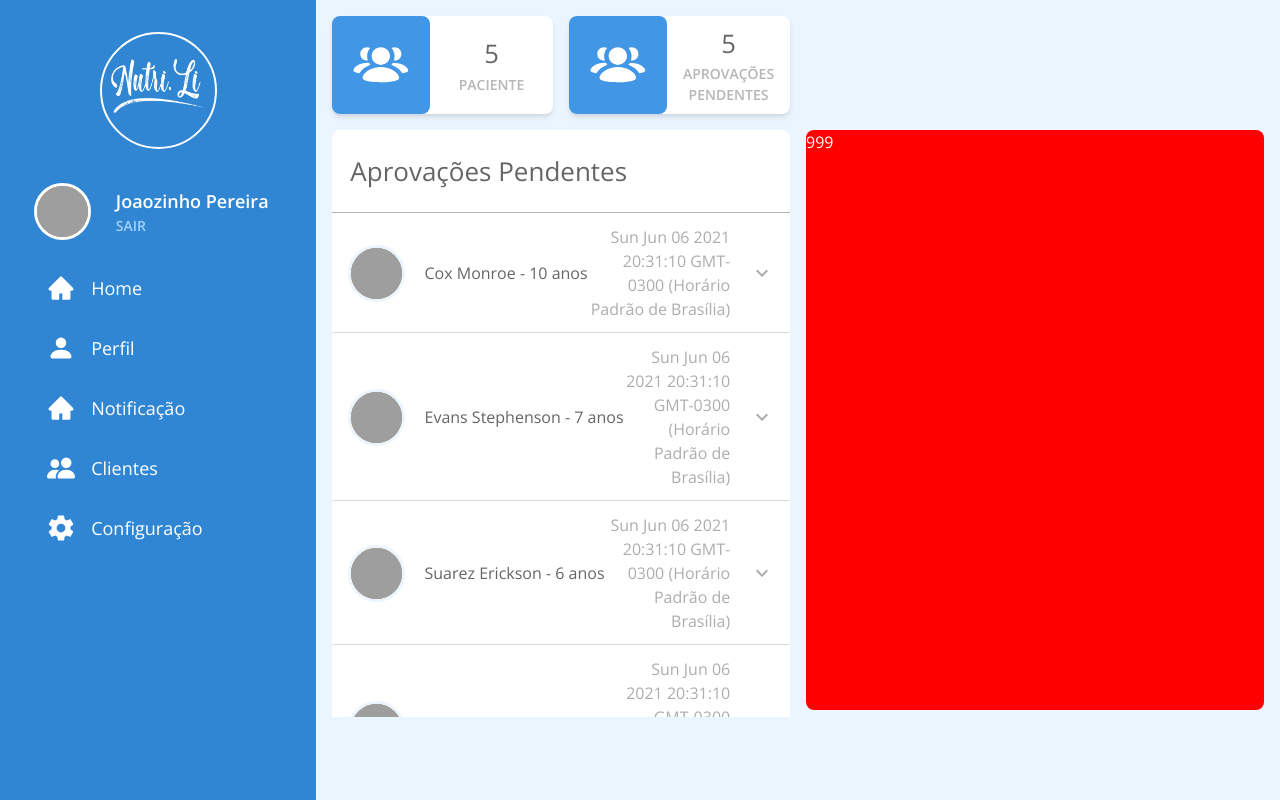
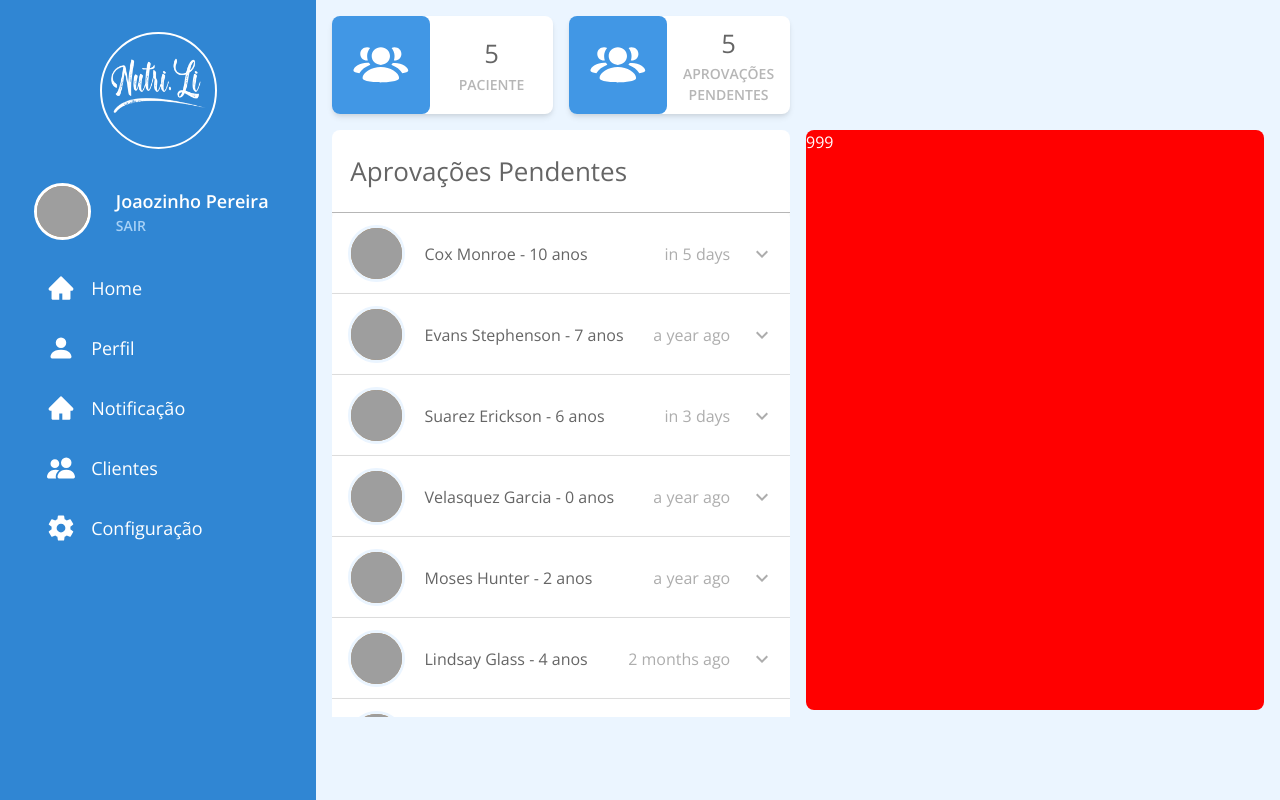
Before and after one commit to Victor-Kings/nutrili-web, a Next.js app: page /dashboard in a window 1280 px wide. Built offline with nearby package versions, Linux system fonts and the light colour scheme; grey boxes are pictures that could not be loaded.

Commit message:
formated date

```diff
--- a/package.json
+++ b/package.json
@@ -17,6 +17,7 @@
     "@svgr/cli": "^5.5.0",
     "@svgr/webpack": "^5.5.0",
     "framer-motion": "^4.1.17",
+    "moment": "^2.29.1",
     "next": "10.2.3",
     "next-images": "^1.7.0",
     "react": "17.0.2",
--- a/src/components/Accordeon.tsx
+++ b/src/components/Accordeon.tsx
@@ -13,6 +13,7 @@ import {
   Text,
   Flex,
 } from "@chakra-ui/react";
+import moment from "moment"
 
 const useStyles = makeStyles((theme: Theme) =>
   createStyles({
@@ -45,12 +46,24 @@ interface IProps {
   clients: IClients[];
 }
 
+
+function diffTimeTeste(tempo: string):string {
+
+  const date= new Date(tempo);
+
+  const dateFormated = date.toISOString().slice(0,4) + date.toISOString().slice(5,7) + date.toISOString().slice(8,10);
+  const diff = moment(dateFormated, "YYYYMD").fromNow();
+
+  return diff
+}
 export default function SimpleAccordion(props: IProps) {
+  moment.locale('pt-br');
   const classes = useStyles();
-
   return (
     <div className={classes.root} style={{overflowX: "hidden"}}>
-      {props.clients.map((values) => (
+      {props.clients.map((values) =>
+        (
+
         <Accordion  key={values._id} >
           <AccordionSummary
             expandIcon={<ExpandMoreIcon className={classes.iconArrow}/>}
@@ -69,7 +82,7 @@ export default function SimpleAccordion(props: IProps) {
                 {values.name} - {values.idade} anos
               </Text>
               <Text color="gray.50" flex="1" textAlign="end" pr="2%">
-                {values.data}
+                {diffTimeTeste(values.data)}
               </Text>
             </Flex>
           </AccordionSummary>
@@ -112,7 +125,10 @@ export default function SimpleAccordion(props: IProps) {
             </SimpleGrid>
           </AccordionDetails>
         </Accordion>
-      ))}
+      )
+
+
+      )}
     </div>
   );
 }
--- a/src/pages/dashboard.tsx
+++ b/src/pages/dashboard.tsx
@@ -28,7 +28,7 @@ export default function Dashboard() {
       _id: "60bd5abe07a5d6dde663c081",
       name: "Cox Monroe",
       idade: 10,
-      data: "Sun Jun 06 2021 20:31:10 GMT-0300 (Horário Padrão de Brasília)",
+      data: "2021-06-06T12:57:37+03:00",
       cpf: "10376874381",
       endereco: "Melrose Street, 705, Kiskimere, District Of Columbia",
       medicao: {
@@ -45,7 +45,7 @@ export default function Dashboard() {
       _id: "60bd5abefc84f9e7a30a2042",
       name: "Evans Stephenson",
       idade: 7,
-      data: "Sun Jun 06 2021 20:31:10 GMT-0300 (Horário Padrão de Brasília)",
+      data: "2020-06-06T07:57:37+03:00",
       cpf: "97653984866",
       endereco: "Williams Court, 448, Fowlerville, Hawaii",
       medicao: {
@@ -62,7 +62,7 @@ export default function Dashboard() {
       _id: "60bd5abed90506afdb6214b1",
       name: "Suarez Erickson",
       idade: 6,
-      data: "Sun Jun 06 2021 20:31:10 GMT-0300 (Horário Padrão de Brasília)",
+      data: "2021-06-05T02:57:37+03:00",
       cpf: "34208120640",
       endereco: "Canal Avenue, 197, Springdale, Maryland",
       medicao: {
@@ -79,7 +79,7 @@ export default function Dashboard() {
       _id: "60bd5abee42b7bfdcd33a0b2",
       name: "Velasquez Garcia",
       idade: 0,
-      data: "Sun Jun 06 2021 20:31:10 GMT-0300 (Horário Padrão de Brasília)",
+      data: "2020-06-06T04:50:37+03:00",
       cpf: "80719511567",
       endereco: "Gatling Place, 676, Grahamtown, Montana",
       medicao: {
@@ -96,7 +96,7 @@ export default function Dashboard() {
       _id: "60bd5abe0a2ff3deab0e7295",
       name: "Moses Hunter",
       idade: 2,
-      data: "Sun Jun 06 2021 20:31:10 GMT-0300 (Horário Padrão de Brasília)",
+      data: "2020-06-06T10:00:37+03:00",
       cpf: "33232889494",
       endereco: "Crooke Avenue, 680, Edneyville, Nevada",
       medicao: {
@@ -113,7 +113,7 @@ export default function Dashboard() {
       _id: "60bd5abe54809f13c733410f",
       name: "Lindsay Glass",
       idade: 4,
-      data: "Sun Jun 06 2021 20:31:10 GMT-0300 (Horário Padrão de Brasília)",
+      data: "2021-04-06T02:57:37+03:00",
       cpf: "20831385413",
       endereco: "Keen Court, 240, Blackgum, Minnesota",
       medicao: {
@@ -130,7 +130,7 @@ export default function Dashboard() {
       _id: "60bd5abe5522aa43a43b06d0",
       name: "Renee Cummings",
       idade: 7,
-      data: "Sun Jun 06 2021 20:31:10 GMT-0300 (Horário Padrão de Brasília)",
+      data: "2021-06-06T03:57:37+03:00",
       cpf: "25113641039",
       endereco: "Brooklyn Road, 287, Jackpot, Pennsylvania",
       medicao: {
```
Also changed, not shown: 1 other file (tests, documents, lock files or other folders).
